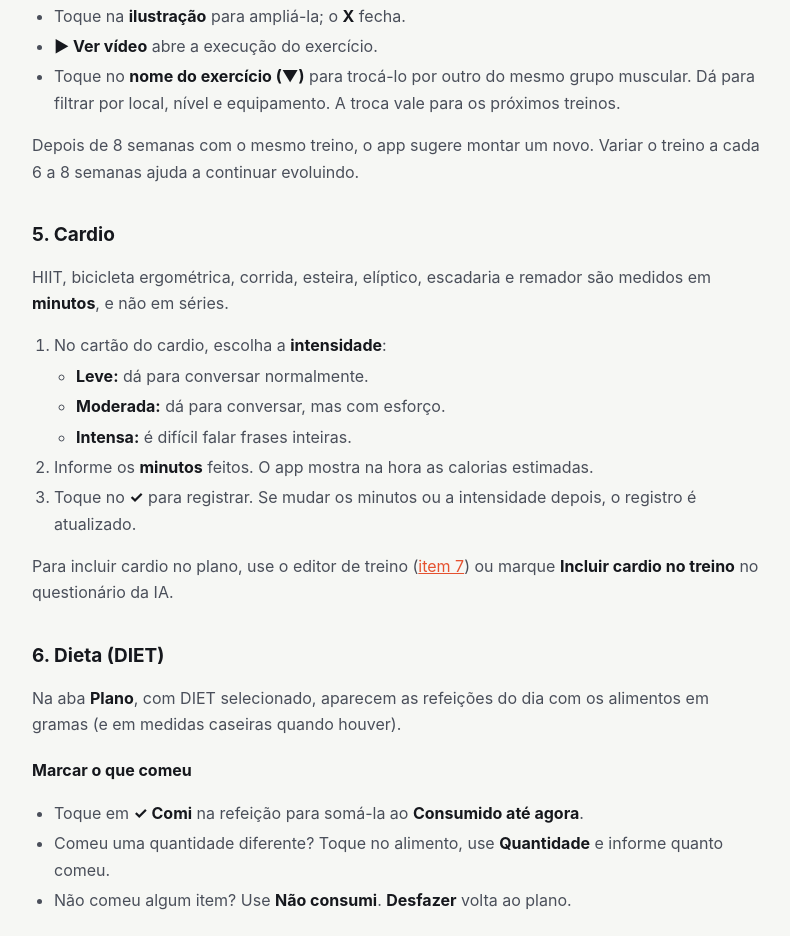
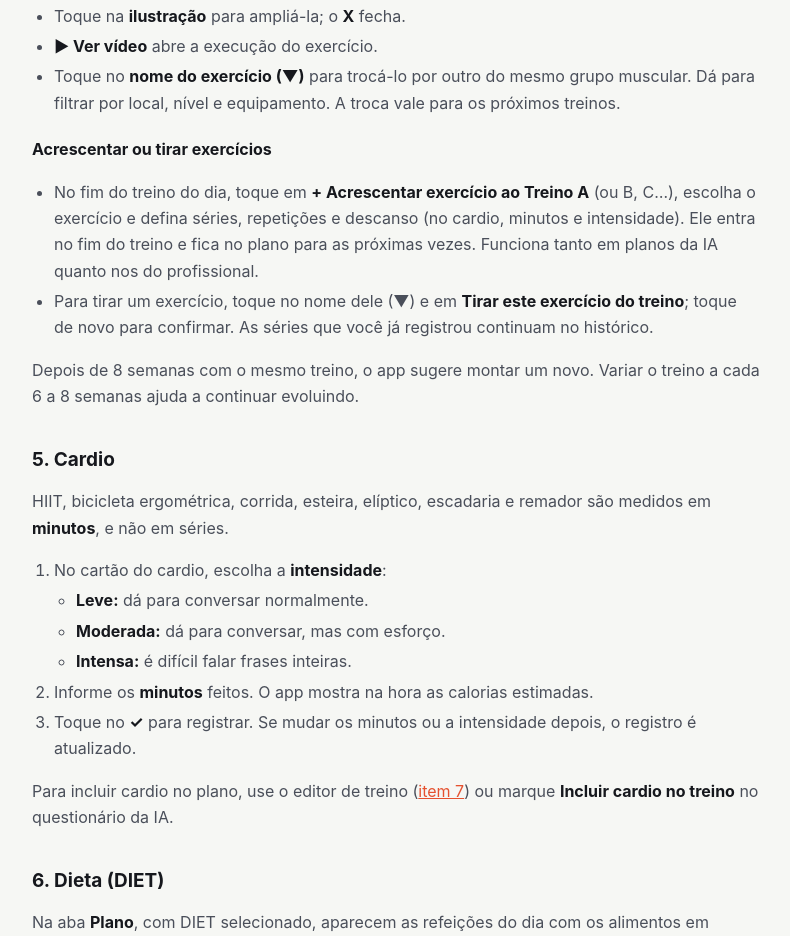
Before and after one commit to EUSTAQUIOJRF/dietfitapp-site, a plain HTML site: page ajuda.html in a window 1280 px wide. Shown: the part 2278-3214 px from the top of the page, without its empty margins (244-1034 px from the left). Drawn offline with Linux system fonts and the light colour scheme.

Commit message:
Manual: acrescentar e tirar exercícios
Co-Authored-By: Claude Opus 5.5 <noreply@anthropic.com>
Claude-Session: https://claude.ai/code/session_011yinxiZD3nsTG1hBJXdRzt

```diff
--- a/ajuda.html
+++ b/ajuda.html
@@ -74,6 +74,11 @@
 <li>Toque na <strong>ilustração</strong> para ampliá-la; o <strong>X</strong> fecha.</li>
 <li><strong>▶ Ver vídeo</strong> abre a execução do exercício.</li>
 <li>Toque no <strong>nome do exercício (▼)</strong> para trocá-lo por outro do mesmo grupo muscular. Dá para filtrar por local, nível e equipamento. A troca vale para os próximos treinos.</li>
+</ul>
+<h3>Acrescentar ou tirar exercícios</h3>
+<ul>
+<li>No fim do treino do dia, toque em <strong>+ Acrescentar exercício ao Treino A</strong> (ou B, C…), escolha o exercício e defina séries, repetições e descanso (no cardio, minutos e intensidade). Ele entra no fim do treino e fica no plano para as próximas vezes. Funciona tanto em planos da IA quanto nos do profissional.</li>
+<li>Para tirar um exercício, toque no nome dele (▼) e em <strong>Tirar este exercício do treino</strong>; toque de novo para confirmar. As séries que você já registrou continuam no histórico.</li>
 </ul>
 <p>Depois de 8 semanas com o mesmo treino, o app sugere montar um novo. Variar o treino a cada 6 a 8 semanas ajuda a continuar evoluindo.</p>
 
```
